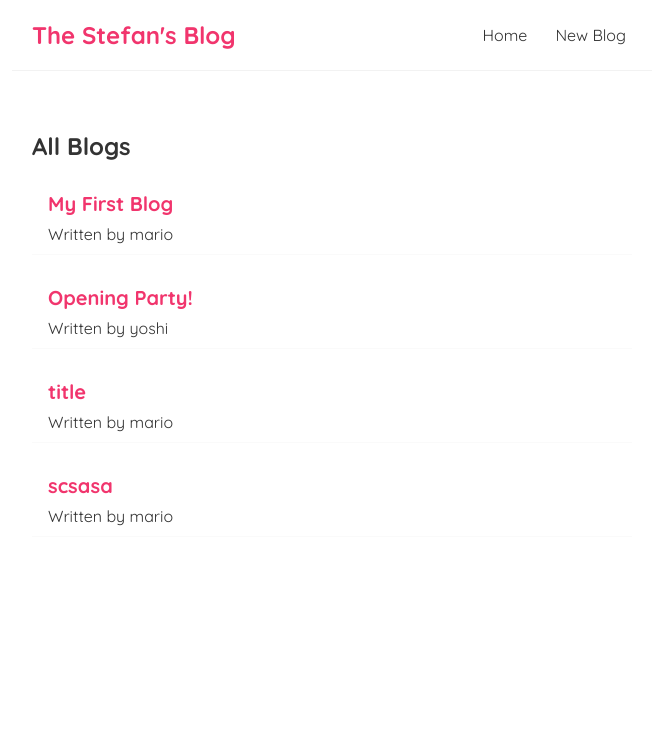
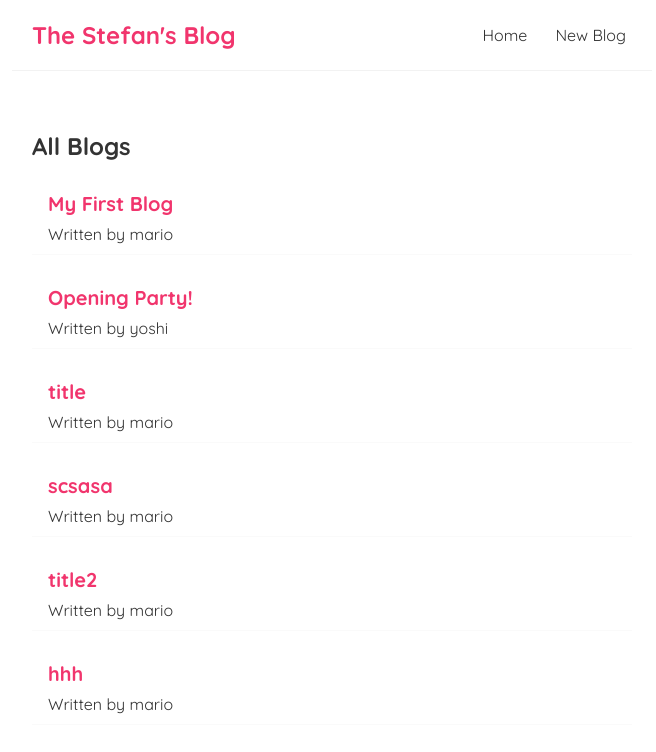
Before and after one commit to StefanM55/stefan-blog, a React (Create React App) app: page / in a window 1280 px wide. Shown: the top 752 px of the page, without its empty margins (308-964 px from the left). Built offline with nearby package versions, Linux system fonts and the light colour scheme; data requests are answered from the project's data file.

Commit message:
return to home after new blog added

```diff
--- a/data/db.json
+++ b/data/db.json
@@ -23,6 +23,18 @@
       "body": "sacsacsa",
       "author": "mario",
       "id": 4
+    },
+    {
+      "title": "title2",
+      "body": "content234",
+      "author": "mario",
+      "id": 5
+    },
+    {
+      "title": "hhh",
+      "body": "uiiiiss",
+      "author": "mario",
+      "id": 6
     }
   ]
 }
--- a/src/Create.js
+++ b/src/Create.js
@@ -1,10 +1,12 @@
 import { useState } from "react";
+import { useHistory } from "react-router-dom";
 
 const Create = () => {
   const [title, setTitle] = useState('');
   const [body, setBody] = useState('');
   const [author, setAuthor] = useState('mario');
   const [isPending, setIsPending] = useState(false);
+  const history = useHistory();
 
   const handleSubmit = (e) => {
     e.preventDefault();
@@ -19,7 +21,11 @@ const Create = () => {
     }).then(() => {
       console.log('new blog added');
       setIsPending(false);
+      // history.go(-1);
+      history.push('/');
     })
+
+
   }
 
   return (
```
